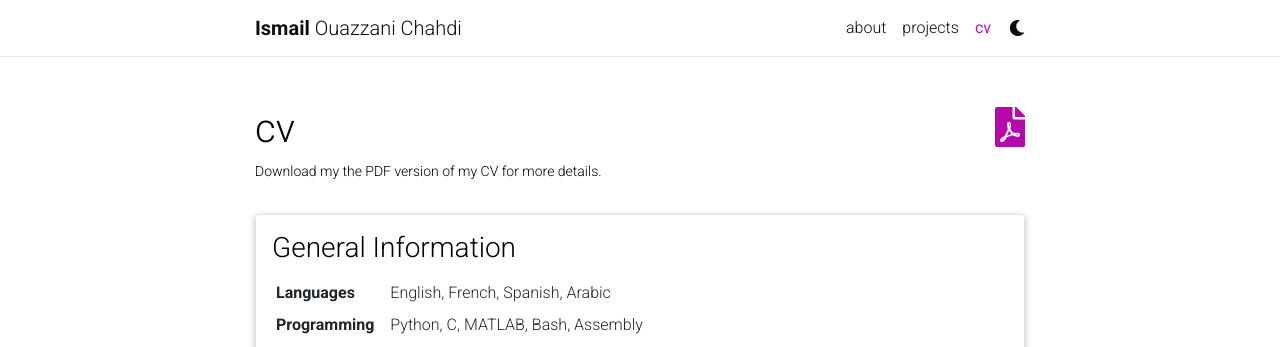
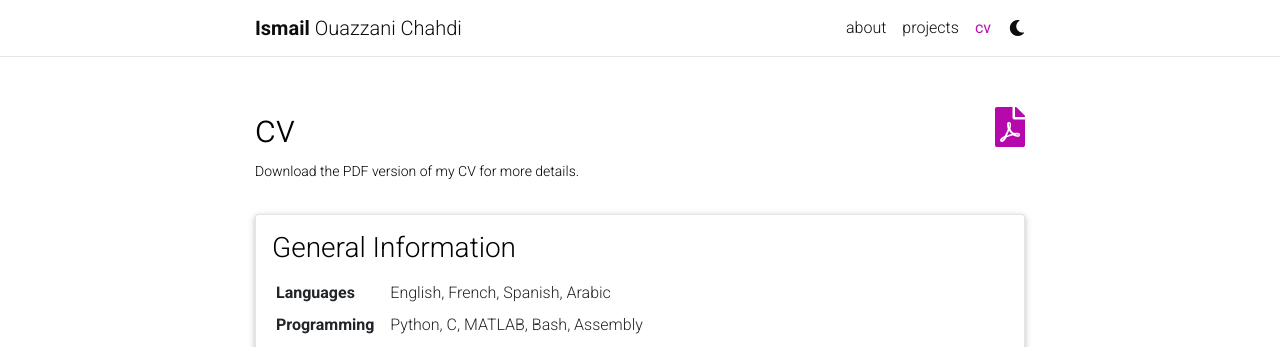
Before and after one commit to IsmailOuazzani/ismailouazzani.github.io, a Jekyll site: the page built from _pages/cv.md, in a window 1280 px wide and 900 px high. Shown: the top 347 px of the window. Built offline with Jekyll 4.4.1, drawn with Linux system fonts in a browser that asks for light colours; comment, search, counter and statistics services are not loaded; a style sheet for code colours, icons or effects is not loaded.

```diff
--- a/_pages/cv.md
+++ b/_pages/cv.md
@@ -2,7 +2,7 @@
 layout: cv
 permalink: /cv/
 title: cv
-description: Download my the PDF version of my CV for more details.
+description: Download the PDF version of my CV for more details.
 nav: true
 nav_order: 4
 cv_pdf: cv_Ismail_Ouazzani.pdf
```
Also changed, not shown: _projects/turtle-bot.md (+4 -5 lines).
